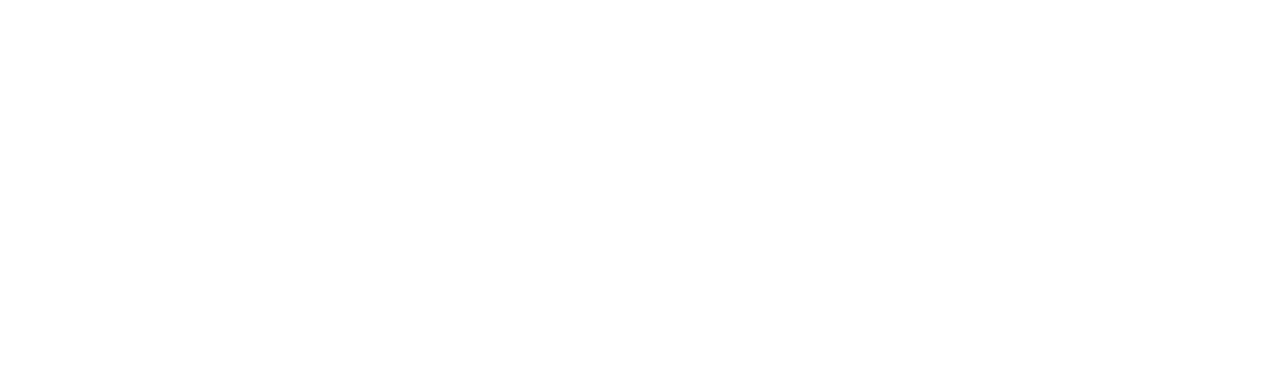
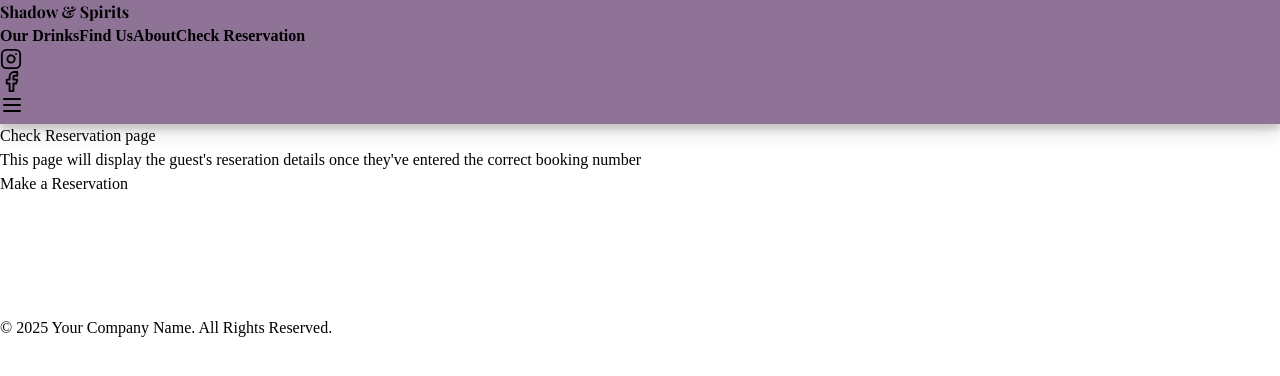
Before and after one commit to SabR55/ShadowNSpirits, a React (Vite) app in the folder client/: page /checkReservation in a window 1280 px wide. Before the commit this address had no page. Shown: the top 376 px of the page. Built offline with nearby package versions, Linux system fonts and the light colour scheme; a web font is replaced by a local one.

Commit message:
ReservationBtn has been created.

```diff
--- a/client/src/App.css
+++ b/client/src/App.css
@@ -5,8 +5,7 @@ body {
 
 /* --- NAVBAR --- */
 #navbar {
-    background-color: #441752;
-    opacity: 60%;
+    background-color: rgba(68, 23, 82, 0.6);
     font-weight: 700;
 }
 
@@ -22,3 +21,7 @@ body {
 #reservationBtn {
     margin: 0 5% 60px 0;
 }
+
+#resModalTitle {
+    color: #441752;
+}
--- a/client/src/App.jsx
+++ b/client/src/App.jsx
@@ -4,6 +4,7 @@ import OurDrinks from './pages/OurDrinks';
 import Layout from './Layout';
 import Homepage from './pages/Homepage';
 import ResConfirm from './pages/ResConfirm';
+import CheckRes from './pages/CheckRes';
 
 function App() {
   return (
@@ -12,6 +13,7 @@ function App() {
         <Route index element={<Homepage />} />
         <Route path="/ourDrinks" element={<OurDrinks />} />
         <Route path="/reservationConfirmed" element={<ResConfirm />} />
+        <Route path="/checkReservation" element={<CheckRes />}/>
       </Route>
     </Routes>
   )
--- a/client/src/Layout.jsx
+++ b/client/src/Layout.jsx
@@ -5,7 +5,7 @@ import ReservationBtn from "./ReservationBtn";
 
 function Layout(){
     return(
-        <div className="flex flex-col min-h-screen">
+        <div className="flex flex-col min-h-screen" >
             <div className="fixed top-0 left-0 right-0 z-10">
                 <Navbar />
             </div>
--- a/client/src/ReservationBtn.jsx
+++ b/client/src/ReservationBtn.jsx
@@ -84,7 +84,7 @@ const FloatingButton = () => {
         <div className="fixed inset-0 bg-black bg-opacity-50 flex items-center justify-center z-50">
           <div className="bg-white rounded-lg p-6 max-w-md w-full mx-4">
             <div className="flex justify-between items-center mb-4">
-              <h2 className="text-xl font-bold">Make a Reservation</h2>
+              <h2 id="resModalTitle" className="text-xl font-bold">Make a Reservation</h2>
               <button
                 onClick={closeModal}
                 className="text-gray-500 hover:text-gray-700"
@@ -135,7 +135,7 @@ const FloatingButton = () => {
                   value={formData.phone}
                   onChange={handleChange}
                   className="w-full px-3 py-2 border border-gray-300 rounded-md"
-                  placeholder="0000 0000"
+                  placeholder="9878 6545"
                   required
                 />
               </div>
--- /dev/null
+++ b/client/src/pages/CheckRes.jsx
@@ -0,0 +1,12 @@
+
+
+function CheckRes(){
+    return(
+        <div className="pt-24" >
+            <h1>Check Reservation page</h1>
+            <a>This page will display the guest's reseration details once they've entered the correct booking number</a>
+        </div>
+    );
+}
+
+export default CheckRes;
```
Also changed, not shown: 1 other file (tests, documents, lock files or other folders).
